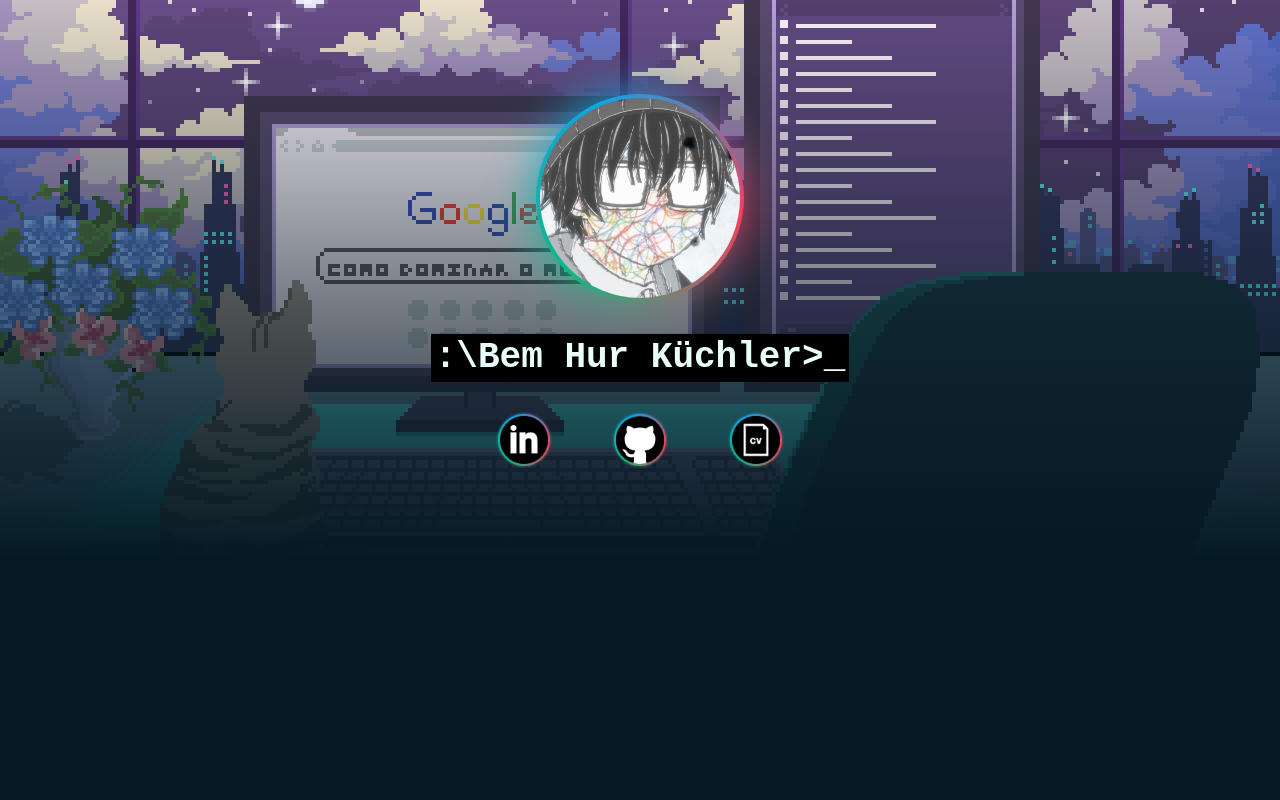
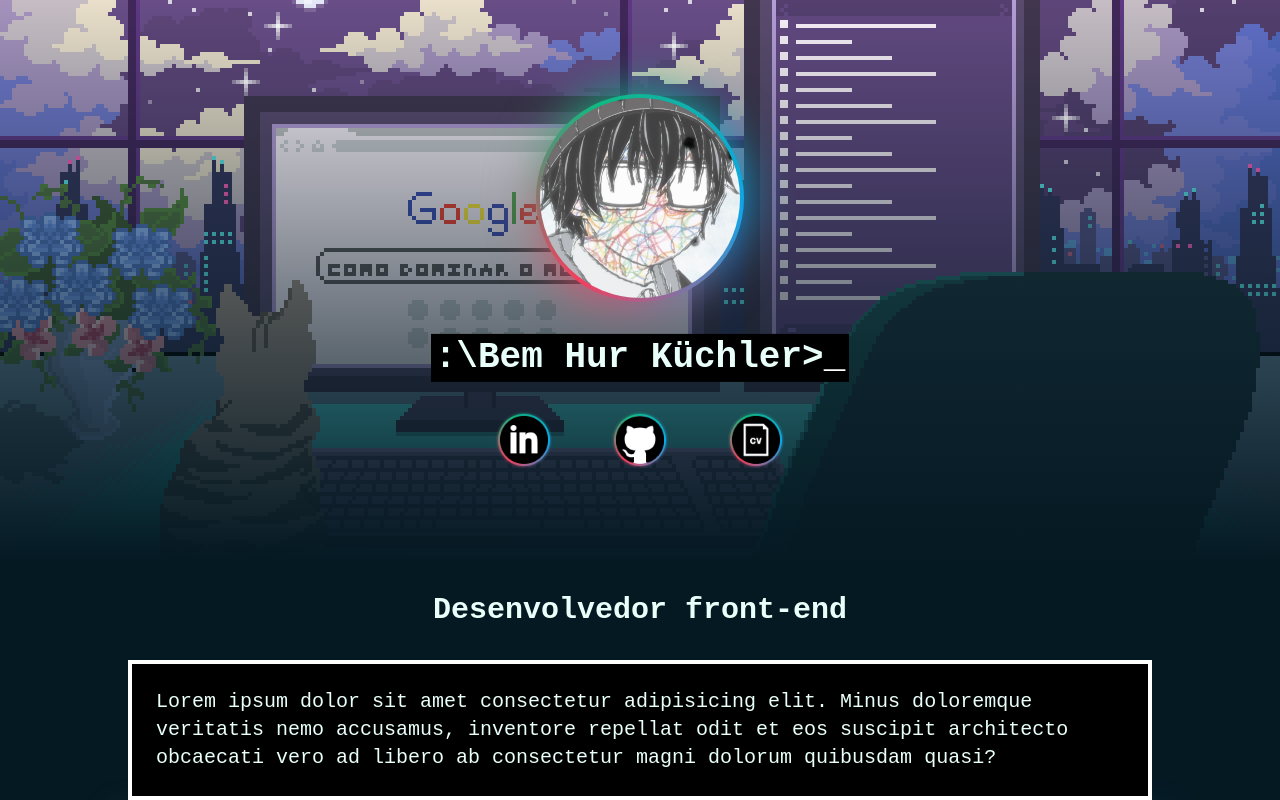
Before and after one commit to benhurk/Benhur-Dev, a React (Vite) app: page / in a window 1280 px wide. Shown: the top 800 px of the page. Built offline with nearby package versions, Linux system fonts and the light colour scheme.

Commit message:
Removed the react router configs

```diff
--- a/src/App.tsx
+++ b/src/App.tsx
@@ -1,16 +1,9 @@
 import { useContext, useEffect } from 'react';
-import { createBrowserRouter, RouterProvider } from 'react-router-dom';
 
 import SettingsProvider, { SettingsContext } from './contexts/SettingsContext';
 
 import Header from './components/Header';
-
-const router = createBrowserRouter([
-  {
-    path: '/',
-    element: <div></div>
-  }
-]);
+import AboutSection from './components/AboutSection';
 
 function App() {
   const { darkMode } = useContext(SettingsContext);
@@ -23,7 +16,7 @@ function App() {
     <SettingsProvider>
       <Header />
       <main className='lg:max-w-[1024px] max-w-[90%] mx-auto py-8'>
-        <RouterProvider router={router} />
+        <AboutSection />
       </main>
     </SettingsProvider>
   )
```
